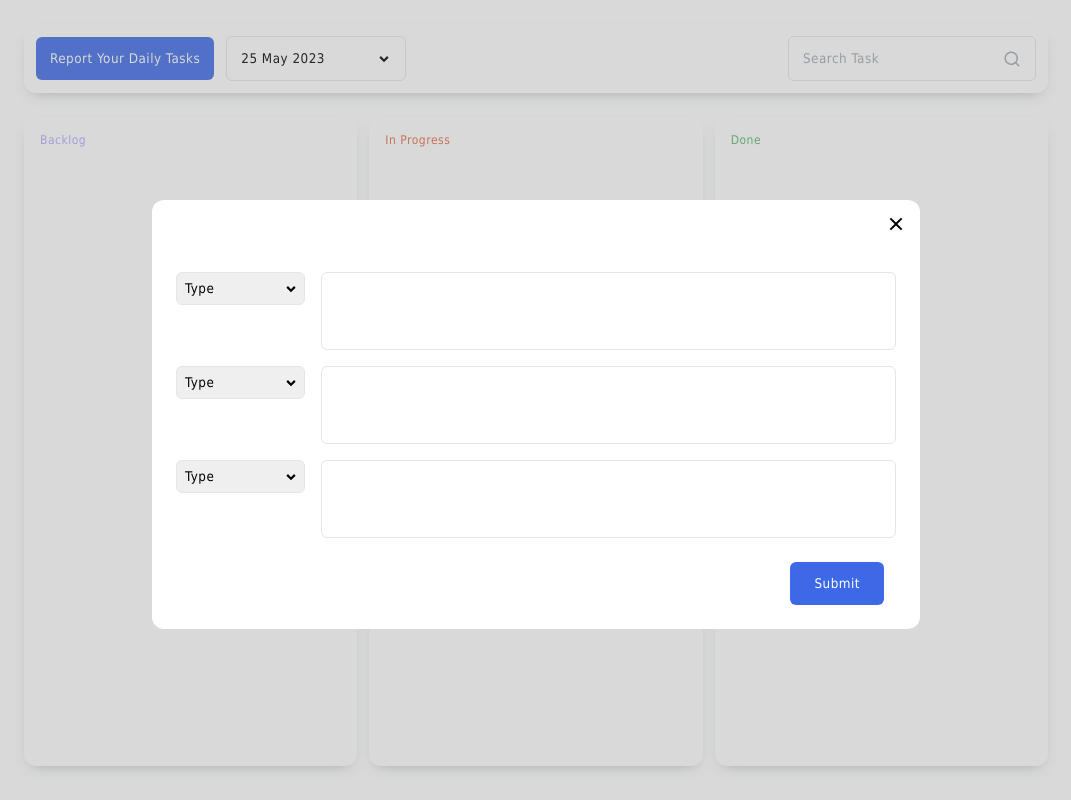
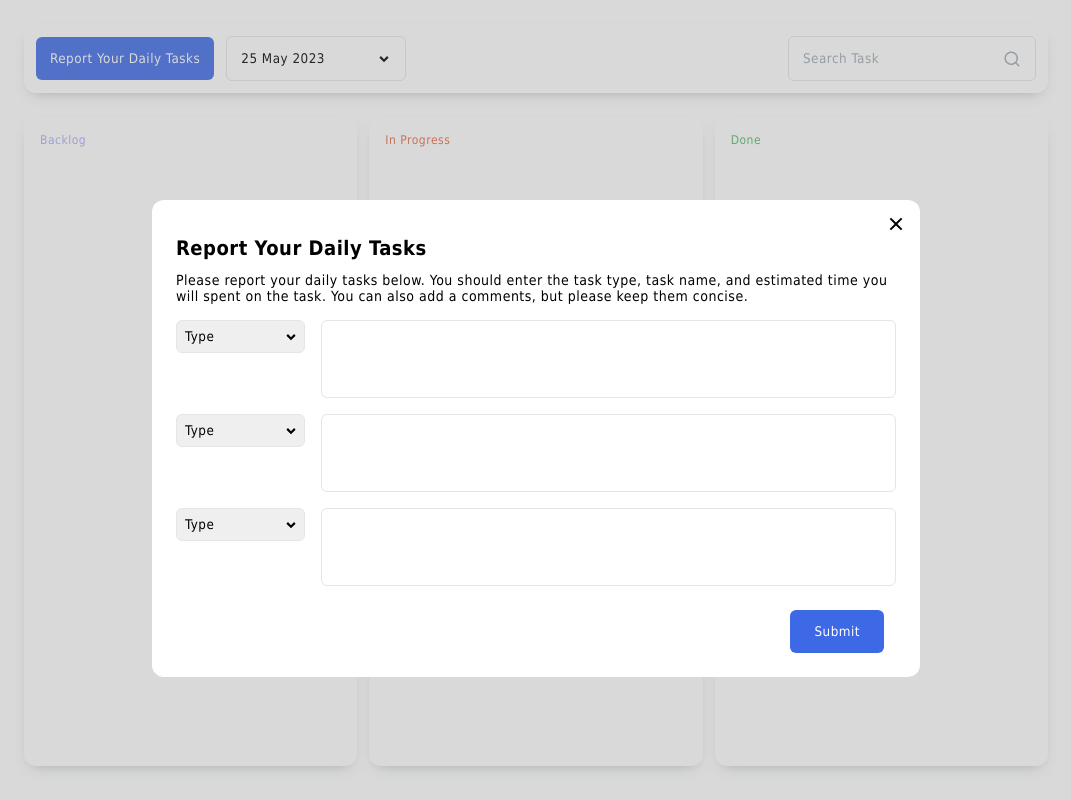
Before and after one commit to ismailsumercetin/kanban-task-app, a React (Create React App) app: page / in a window 1280 px wide. Both pictures are taken after a click on the button "Report Your Daily Tasks". Shown: the whole page, without its empty margins (104-1175 px from the left). Built offline with nearby package versions, Linux system fonts and the light colour scheme.

Commit message:
NovusTask :: add modal header and description

```diff
--- a/src/components/ReportTaskModal.tsx
+++ b/src/components/ReportTaskModal.tsx
@@ -76,6 +76,12 @@ const ReportTaskModal:FunctionComponent<IProps> = ({ onClose }) => {
       <div className="modal__reporttask__cover" />
       <div className="modal__reporttask">
         <div className="modal__closebtn" onClick={onClose}/>
+        <h2 className="modal__header">
+          Report Your Daily Tasks
+        </h2>
+        <p className="modal__description">
+          Please report your daily tasks below. You should enter the task type, task name, and estimated time you will spent on the task. You can also add a comments, but please keep them concise.
+        </p>
         <div className="container__inputrow">
           {
             modalData.map(task => (
--- a/src/index.css
+++ b/src/index.css
@@ -268,6 +268,12 @@
   border: 1px solid #e5e5e5 !important;
 }
 
-.container__inputrow {
-  margin-top: 32px;
+.modal__header {
+  margin-top: 12px;
+  font-size: 20px;
 }
+
+.modal__description {
+  margin-top: 12px;
+  font-size: 14px;
+}
```
